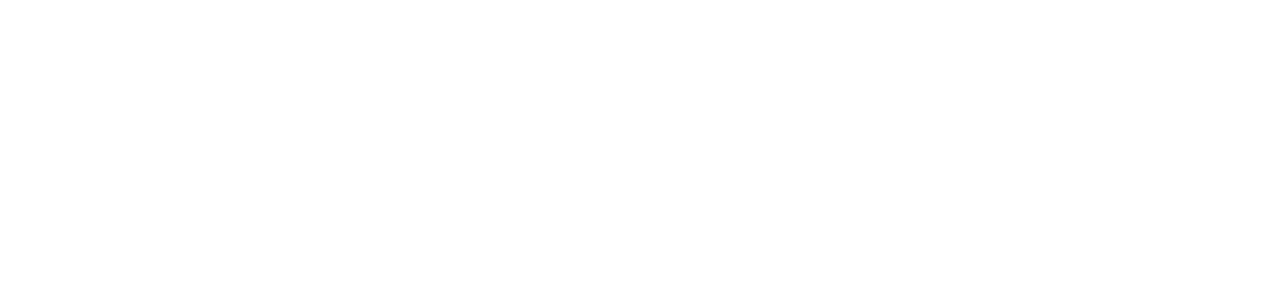
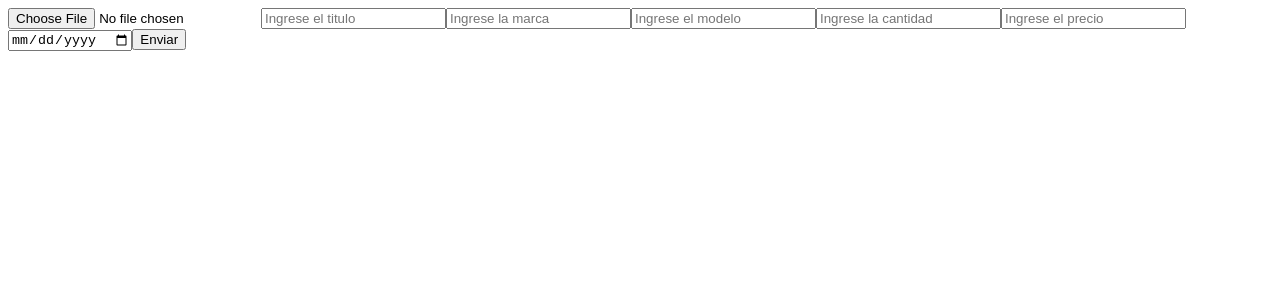
Before and after one commit to JMCA2805/MyBox-FrontEnd, a React (Vite) app: page / in a window 1280 px wide. Shown: the top 300 px of the page. Built offline with nearby package versions, Linux system fonts and the light colour scheme.

Commit message:
Agregando el componente para agregar artículos

```diff
--- a/src/App.jsx
+++ b/src/App.jsx
@@ -1,8 +1,9 @@
+import Agg from './components/Agg'
 function App() {
 
   return (
     <>
-
+      <Agg />
     </>
   )
 }
--- /dev/null
+++ b/src/components/Agg.jsx
@@ -0,0 +1,88 @@
+import { useState } from "react";
+
+function Agg() {
+  const [image, setImage] = useState(null);
+  const [titulo, setTitulo] = useState(null);
+  const [marca, setMarca] = useState(null);
+  const [modelo, setModelo] = useState(null);
+  const [cantidad, setCantidad] = useState(null);
+  const [precio, setPrecio] = useState(null);
+  const [fecha, setFecha] = useState(null);
+
+  return (
+    <>
+      <div>
+        <form
+          onSubmit={async (e) => {
+            e.preventDefault();
+
+            const formData = new FormData();
+            formData.append("image", image);
+            formData.append("titulo", titulo);
+            formData.append("marca", marca);
+            formData.append("modelo", modelo);
+            formData.append("cantidad", cantidad);
+            formData.append("precio_adquisicion", precio);
+            formData.append("fecha_adquisicion", fecha);
+
+            const response = await fetch("http://localhost:4000/AgregarIItem", {
+              method: "POST",
+              body: formData,
+            });
+            const data = await response.json();
+            console.log(data);
+          }}
+          encType="multipart/form-data"
+        >
+          <input
+            type="file"
+            onChange={(e) => {
+              setImage(e.target.files[0]);
+            }}
+            name="image"
+          />
+          <input type="text" onChange={(e) => {
+            setTitulo(e.target.value)
+          }}
+          name="titulo"
+          placeholder="Ingrese el titulo"/>
+
+          <input type="text" onChange={(e) => {
+            setMarca(e.target.value)
+          }}
+          name="marca"
+          placeholder="Ingrese la marca"/>
+
+          <input type="text" onChange={(e) => {
+            setModelo(e.target.value)
+          }}
+          name="modelo"
+          placeholder="Ingrese el modelo"/>
+
+          <input type="text" onChange={(e) => {
+            setCantidad(e.target.value)
+          }}
+          name="cantidad"
+          placeholder="Ingrese la cantidad"/>
+
+          <input type="text" onChange={(e) => {
+            setPrecio(e.target.value)
+          }}
+          name="precio"
+          placeholder="Ingrese el precio"/>
+
+          <input type="date" onChange={(e) => {
+            setFecha(e.target.value)
+          }}
+          name="fecha"
+          />
+
+
+          <button>Enviar</button>
+        </form>
+      </div>
+    </>
+  );
+}
+
+export default Agg;
```
